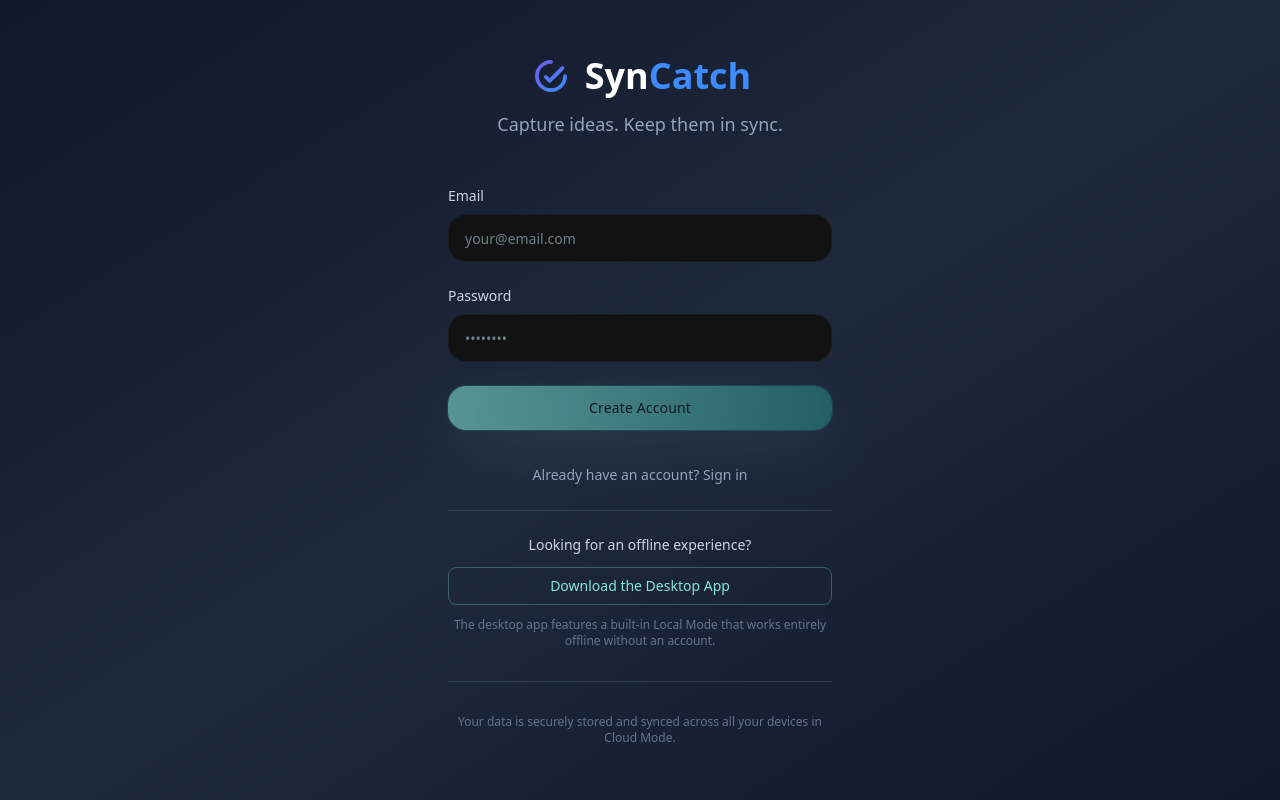
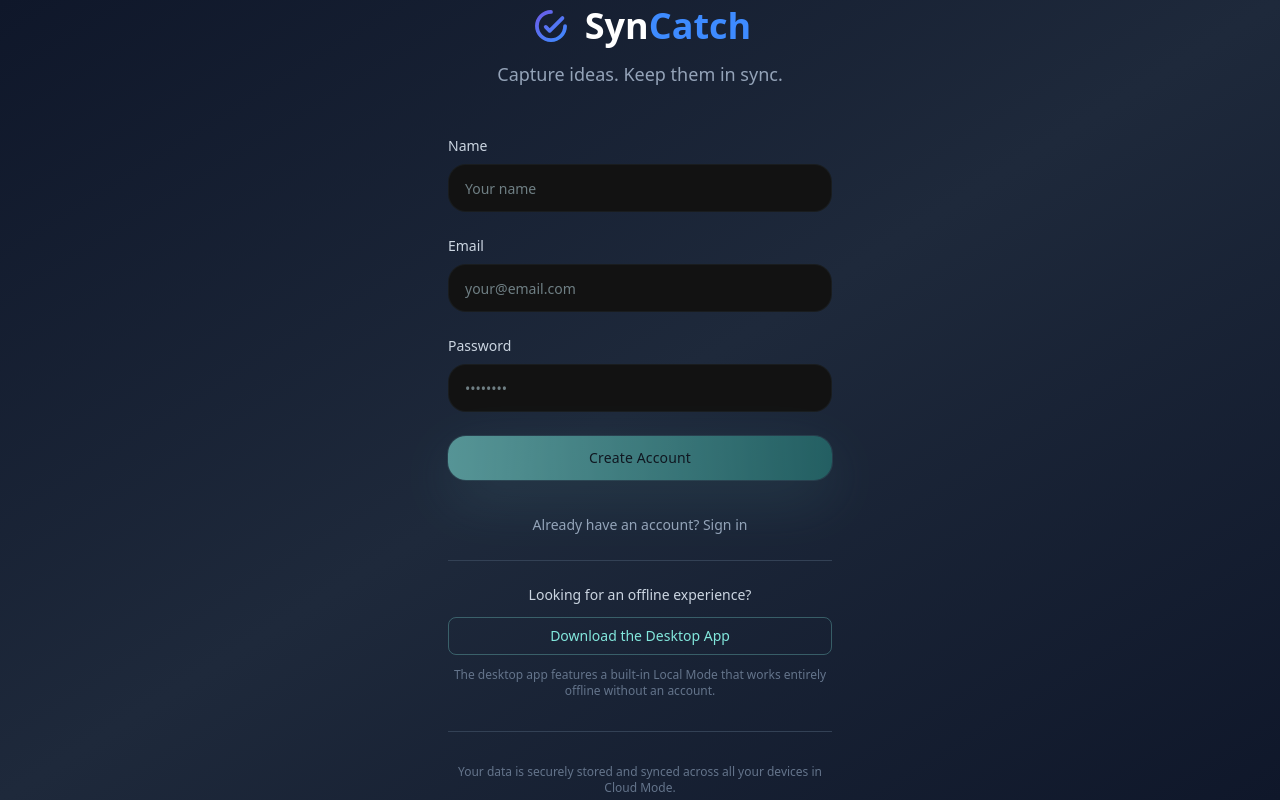
Before and after one commit to deepakraaaj/SynCatch, a React (Vite) app: page / in a window 1280 px wide. Both pictures are taken after a click on the button "Don't have an account? Create one". Built offline with nearby package versions, Linux system fonts and the light colour scheme; no server answers.

Commit message:
Capture display name during signup

```diff
--- a/src/features/auth/SignInScreen.tsx
+++ b/src/features/auth/SignInScreen.tsx
@@ -9,6 +9,7 @@ import { SynCatchLogo } from '../../components/SynCatchLogo';
 export function SignInScreen() {
   const [email, setEmail] = useState('');
   const [password, setPassword] = useState('');
+  const [displayName, setDisplayName] = useState('');
   const [isSignUp, setIsSignUp] = useState(false);
   const isDesktop = isTauriApp();
 
@@ -24,7 +25,7 @@ export function SignInScreen() {
 
     try {
       if (isSignUp) {
-        await signUp(email, password);
+        await signUp(email, password, displayName);
       } else {
         await signIn(email, password);
       }
@@ -47,6 +48,20 @@ export function SignInScreen() {
         </div>
 
         <form onSubmit={handleSubmit} className="space-y-6">
+          {isSignUp && (
+            <div>
+              <label className="block text-sm font-medium text-slate-300 mb-2">Name</label>
+              <Input
+                type="text"
+                value={displayName}
+                onChange={(e) => setDisplayName(e.target.value)}
+                placeholder="Your name"
+                disabled={loading}
+                className="w-full"
+              />
+            </div>
+          )}
+
           <div>
             <label className="block text-sm font-medium text-slate-300 mb-2">Email</label>
             <Input
--- a/src/features/auth/auth-store.ts
+++ b/src/features/auth/auth-store.ts
@@ -14,7 +14,7 @@ interface AuthStore {
   error: string | null;
   profileSaving: boolean;
   signIn: (email: string, password: string) => Promise<void>;
-  signUp: (email: string, password: string) => Promise<void>;
+  signUp: (email: string, password: string, displayName?: string) => Promise<void>;
   signOut: () => Promise<void>;
   updateProfile: (displayName: string) => Promise<void>;
   hydrate: () => Promise<void>;
@@ -104,11 +104,20 @@ export const useAuthStore = create<AuthStore>((set, get) => ({
     }
   },
 
-  signUp: async (email: string, password: string) => {
+  signUp: async (email: string, password: string, displayName?: string) => {
     set({ loading: true, error: null });
     try {
       const client = getSupabaseClient();
-      const { data, error } = await client.auth.signUp({ email, password });
+      const trimmedName = displayName?.trim();
+      const { data, error } = await client.auth.signUp({
+        email,
+        password,
+        // Persist the name into user_metadata so it's available everywhere
+        // (profile card, collaborator lookup) right from signup.
+        options: trimmedName
+          ? { data: { display_name: trimmedName, full_name: trimmedName } }
+          : undefined,
+      });
 
       if (error) {
         set({ error: error.message, loading: false });
```
